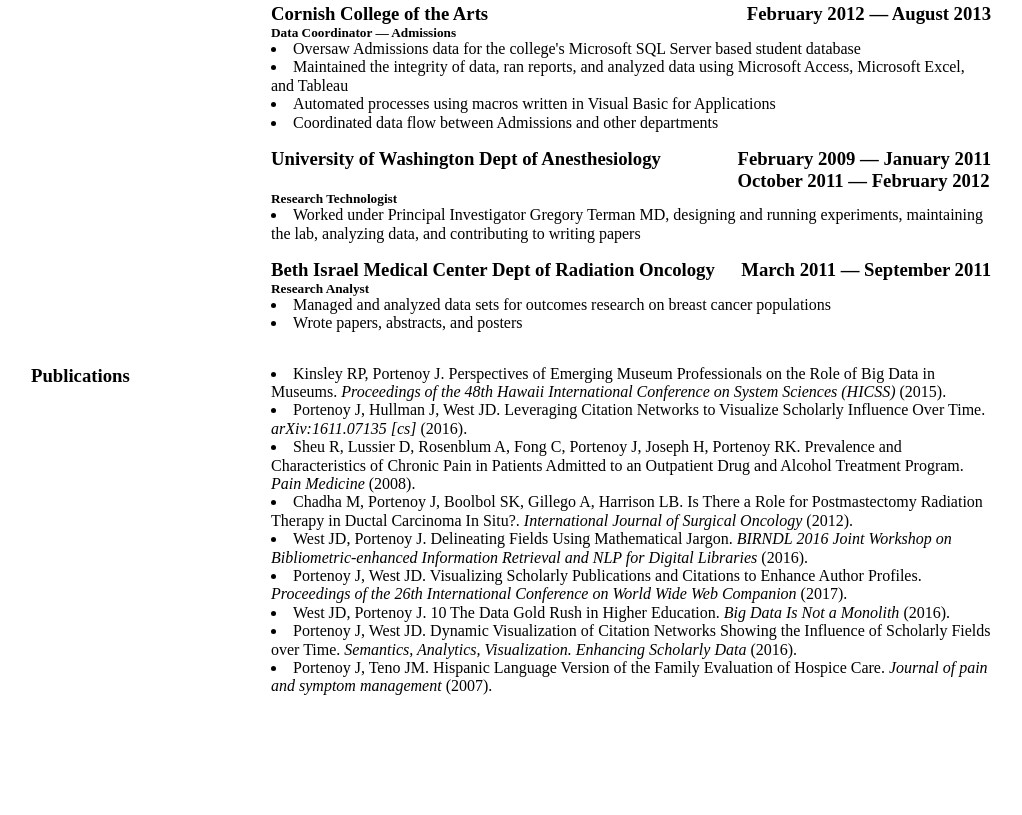
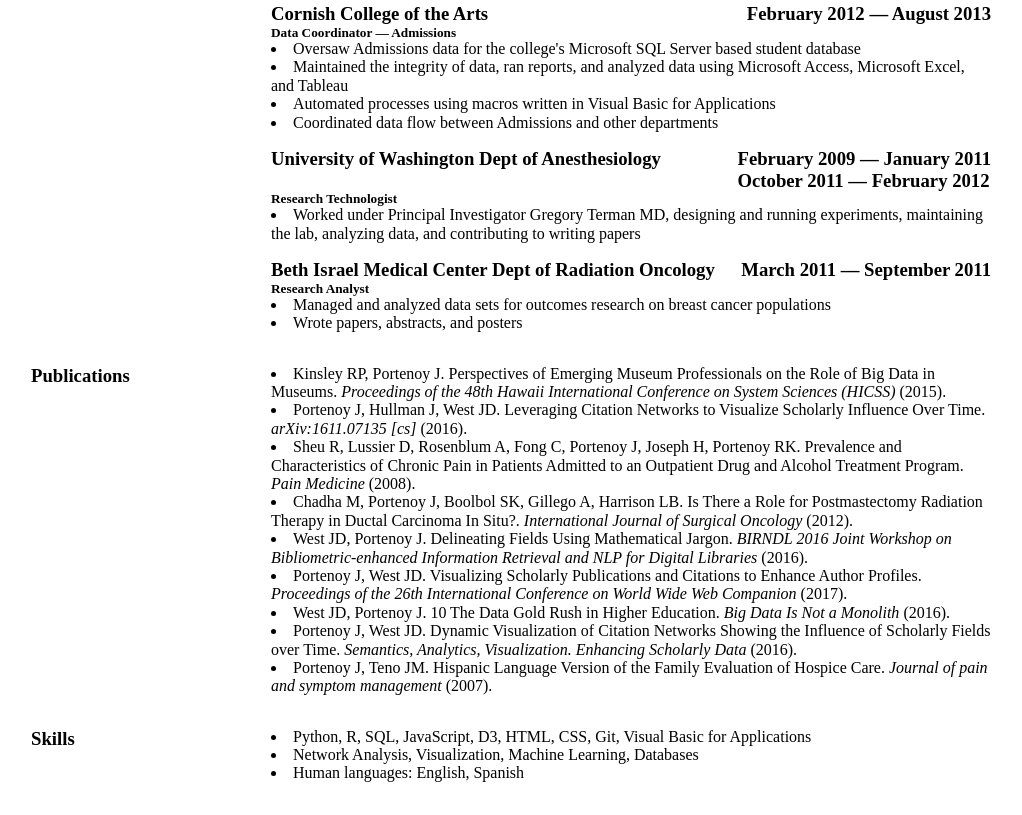
Before and after one commit to h1-the-swan/resume_html, a plain HTML site: page json-data/index.html in a window 1280 px wide. Shown: the part 593-1408 px from the top of the page, without its empty margins (129-1151 px from the left). Before the commit the page ends 1321 px from the top, so only its background shows below. Drawn offline with nearby package versions, Linux system fonts and the light colour scheme.

Commit message:
resume content is working. need to style it

```diff
--- a/json-data/index.html
+++ b/json-data/index.html
@@ -80,6 +80,16 @@
 					</div>  <!--/resume-publications-content-->
 				</div>  <!--/resume-section-publications-->
 
+				<div id="resume-section-skills" class="resume-section row">
+					<div id="resume-skills-label" class="row-label">
+						<h3>skills</h3>
+					</div>  <!--/resume-skills-label-->
+					<div id="resume-skills-content" class="row-content">
+						<ul>
+						</ul>
+					</div>  <!--/resume-skills-content-->
+				</div>  <!--/resume-section-skills-->
+
 			</div>  <!--/resume-main-->
 		</div>  <!--/resume-container-->
 		<script src="//ajax.googleapis.com/ajax/libs/jquery/3.2.1/jquery.min.js"></script>
--- a/json-data/resume-data.json
+++ b/json-data/resume-data.json
@@ -88,6 +88,11 @@
 					"Wrote papers, abstracts, and posters"
 				]
 			}
+		],
+		"Skills": [
+			"Python, R, SQL, JavaScript, D3, HTML, CSS, Git, Visual Basic for Applications",
+			"Network Analysis, Visualization, Machine Learning, Databases",
+			"Human languages: English, Spanish"
 		]
 	}
 }
--- a/json-data/resume.js
+++ b/json-data/resume.js
@@ -52,20 +52,33 @@
 	sectionWithItems(sectionName);
 
 	// Publications
-	sectionName = 'Publications';
-	slug = convertToSlug(sectionName);
-	$section = $( '#resume-section-' + slug );
-	$section.find( '.row-label' ).html( $( '<h3>' ).text( sectionName ) );
-	var $content = $section.find( '.row-content' );
-	var $ul = $content.find( 'ul' );
 	$.getJSON('jp_publications.json',
 		function (publicationsData, textStatus, jqXHR) {
+			var sectionName = 'Publications';
+			var slug = convertToSlug(sectionName);
+			var $section = $( '#resume-section-' + slug );
+			$section.find( '.row-label' ).html( $( '<h3>' ).text( sectionName ) );
+			var $content = $section.find( '.row-content' );
+			var $ul = $content.find( 'ul' );
 			for (var i = 0, len = publicationsData.length; i < len; i++) {
 				var pubHtml = parseOnePublication(publicationsData[i]);
 				$ul.append( $( '<li>' ).html( pubHtml ) );
 			}
 		}
 	);
+
+	// Skills
+	var sectionName = 'Skills';
+	var slug = convertToSlug(sectionName);
+	var thisData = data.sections[sectionName];
+	var $section = $( '#resume-section-' + slug );
+	$section.find( '.row-label' ).html( $( '<h3>' ).text( sectionName ) );
+	var $content = $section.find( '.row-content' );
+	var $ul = $content.find( 'ul' );
+	console.log(thisData);
+	for (var i = 0, len = thisData.length; i < len; i++) {
+		$ul.append( $( '<li>' ).text( thisData[i] ) );
+	}
 
 	//
 	// // Education
```
